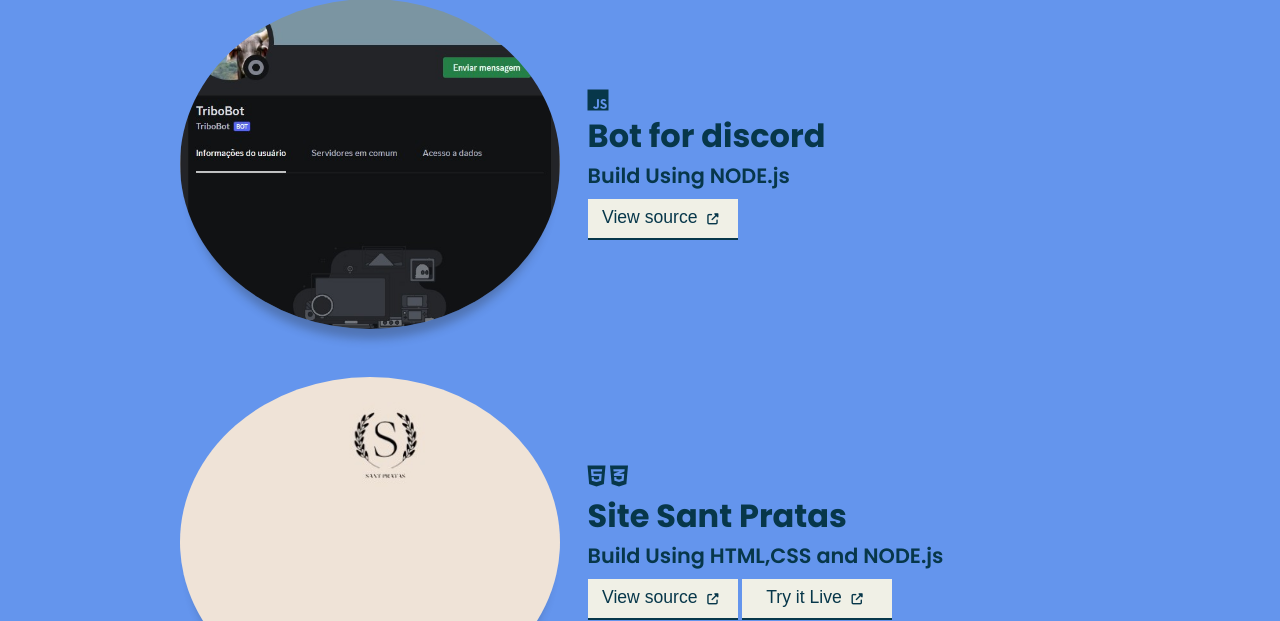
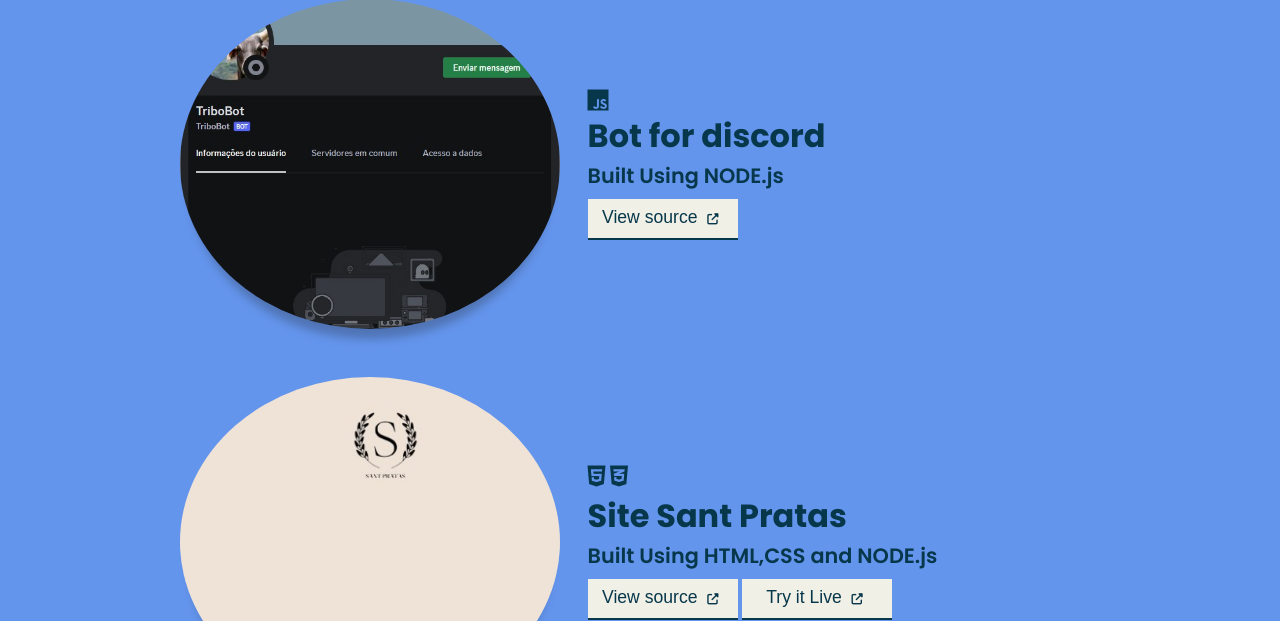
Before and after one commit to AquilesDuarte/portfolioatt, a plain HTML site: page index.html in a window 1280 px wide. Shown: the part 1736-2357 px from the top of the page. Drawn offline with nearby package versions, Linux system fonts and the light colour scheme; a web font is replaced by a local one.

Commit message:
att index.html

```diff
--- a/index.html
+++ b/index.html
@@ -118,7 +118,7 @@
           <div class="proj1-details">
             <i class="fab fa-js"></i>
             <h2>Bot for discord</h2>
-            <p>Build Using NODE.js</p>
+            <p>Built Using NODE.js</p>
             <button><a href="https://github.com/AquilesDuarte/TriboBot" target="blank">View source <i
                   class="fas fa-external-link-alt"></i></a>
             </button>
@@ -131,7 +131,7 @@
             <i class="fab fa-html5"></i>
             <i class="fab fa-css3-alt"></i>
             <h2>Site Sant Pratas</h2>
-            <p>Build Using HTML,CSS and NODE.js</p>
+            <p>Built Using HTML,CSS and NODE.js</p>
             <button><a href="https://github.com/AquilesDuarte/sant" target="blank">View source <i
                   class="fas fa-external-link-alt"></i></a>
             </button>
```
